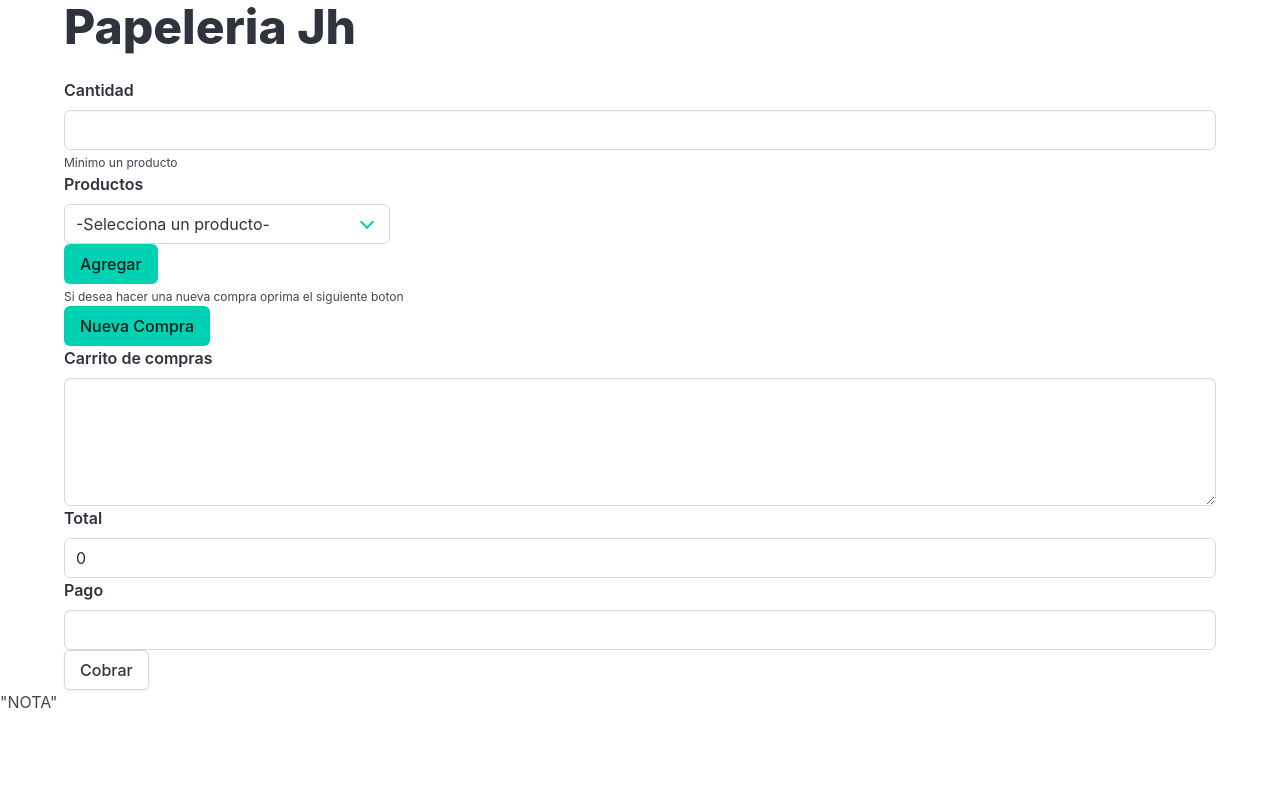
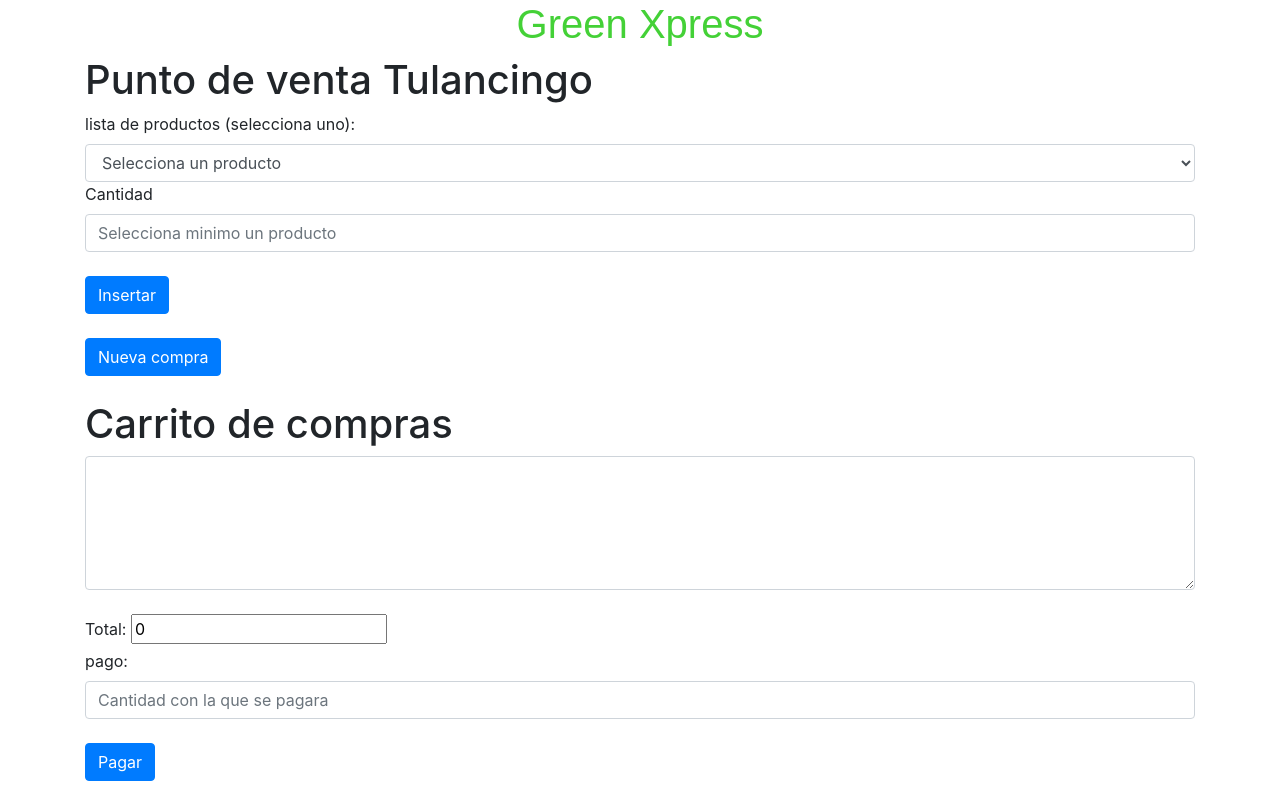
Before and after one commit to Cristopher-12/Tienda_Online, a PHP site: page /tienda.php in a window 1280 px wide. Run offline with PHP 8.4, Linux system fonts and the light colour scheme; some libraries are stand-ins or nearby versions.

Commit message:
TIENDA CORREGIDA

```diff
--- a/Tienda/carrito.js
+++ b/Tienda/carrito.js
@@ -1,22 +1,47 @@
-function agregar(){
-	var cantidad1 = $ ("#cantidad1").val();
-	var producto1 = $("#producto1 option:selected").text();
-	var costo = $ ("#producto1").val();
-	var carritocompras1 = $("#carritocompras1").val();
-	var total1 = $("#total1").val();
-	if (cantidad1<=10 & cantidad1>0){
-		$("#carritocompras1").text(carritocompras1+"Numero de producto: "+cantidad1+" Producto: "
-			+producto1+" Precio unitario: "+costo+" Total: "+parseFloat(costo)*parseFloat(cantidad1)
-			+"\n");
-		total_pago=parseFloat(cantidad1)*parseFloat(costo);
-		var pago_actual =$ ("#total1").val();
-	    var pago_final = parseFloat (total_pago)+parseFloat(pago_actual);
-	    $("#total1").val(pago_final);
-	}
+function insertar(){
+  var cantidad= $("#cantidad_product").val();
+  var nombreProducto = $("#producto option:selected").text();
+  var precio=$("#producto").val();
+  var carrito = $("#comment").val();
+  var total=0;
+
+  if(cantidad<10 & cantidad >0 &  precio >0){
+    $("#comment").text(carrito +"Cantidad: "+ cantidad + "\tProducto: " + nombreProducto +  "\tPrecio:$" + precio + "\tTotal:$"+ parseFloat(cantidad)*parseFloat(precio)+"\n");
+    llenaTotal(parseFloat(cantidad)* parseFloat(precio));
+    $("#cantidad_product").val(" ")
+    $("#producto").val("0")
+  }
+
+
+  else if (cantidad>0 & cantidad>=10 & precio>0){
+  }
+
+  else if (precio>0 & cantidad<=0 || precio<=0 & cantidad>0 ){
+  }
 }
-function nueva(){
-	$("#cantidad1").val("");
-	$("#producto1").val("0");
-	$("#total1").val('0');
-	$("#carritocompras1").empty();
+
+function limpiar(){
+  $("#comment").empty();
+  $("#cantidad_product").val(" ");
+  $("#totalCompra").val('0');
+  $("#producto").val("0");
+  $("#pago").val(" ")
 }
+
+
+function llenaTotal(costo){
+  var totalActual = $("#totalCompra").val();
+  var totalFinal = parseFloat(totalActual)+parseFloat(costo);
+  $("#totalCompra").val(totalFinal);
+}
+
+function validateForm() {
+  var x = document.forms["tienda"]["pago"].value;
+  var pago = $("#pago").val()
+  if (x == "") {
+    return false;
+    }
+
+  else if (pago<=0){
+  }
+}
--- /dev/null
+++ b/Tienda/styles.css
@@ -0,0 +1,15 @@
+.stiloslabel{
+  color: rgb(68, 209, 55);
+  font-family: 'Montserrat', sans-serif;
+  font-style: bold;
+  width: 100%;
+  text-align: center;
+}
+
+
+.stiloslabel1{
+  color: rgb(21, 24, 27);
+  font-family: 'Franklin Gothic Medium', 'Arial Narrow', Arial, sans-serif;
+  font-style: bold;
+  width: 50%;
+}
--- a/Tienda/tienda.php
+++ b/Tienda/tienda.php
@@ -1,56 +1,59 @@
 <!DOCTYPE html>
-<html>
-<head>
-	<meta name="viewport" content="width=device-width, initial-scale=1, shrink-to-fit=no">
-	<script src="https://code.jquery.com/jquery-3.5.1.slim.min.js" integrity="sha384-DfXdz2htPH0lsSSs5nCTpuj/zy4C+OGpamoFVy38MVBnE+IbbVYUew+OrCXaRkfj" crossorigin="anonymous"></script>
-	<script src="https://cdn.jsdelivr.net/npm/bootstrap@4.5.3/dist/js/bootstrap.bundle.min.js" integrity="sha384-ho+j7jyWK8fNQe+A12Hb8AhRq26LrZ/JpcUGGOn+Y7RsweNrtN/tE3MoK7ZeZDyx" crossorigin="anonymous"></script>
-	<script src="https://code.jquery.com/jquery-3.5.1.slim.min.js" integrity="sha384-DfXdz2htPH0lsSSs5nCTpuj/zy4C+OGpamoFVy38MVBnE+IbbVYUew+OrCXaRkfj" crossorigin="anonymous"></script>
-	<script src="https://cdn.jsdelivr.net/npm/popper.js@1.16.1/dist/umd/popper.min.js" integrity="sha384-9/reFTGAW83EW2RDu2S0VKaIzap3H66lZH81PoYlFhbGU+6BZp6G7niu735Sk7lN" crossorigin="anonymous"></script>
-	<script src="https://cdn.jsdelivr.net/npm/bootstrap@4.5.3/dist/js/bootstrap.min.js" integrity="sha384-w1Q4orYjBQndcko6MimVbzY0tgp4pWB4lZ7lr30WKz0vr/aWKhXdBNmNb5D92v7s" crossorigin="anonymous"></script>
-	<script type="text/javascript" src="carrito.js"></script>
-	 <link rel="stylesheet" type="text/css" href="bulma.css">
-	<title>Carrio de compras</title>
-</head>
-<body>
-  <form action="ticket.php" method="GET" target="_blank">
+<html lang="es">
+  <head>
+
+    <link rel="stylesheet" type="text/css" href="styles.css" media="screen"/>
+    <script type="text/javascript" src="carrito.js" charset="utf-8"></script>
+    <title>GREEN XPRESS</title>
+    <meta charset="utf-8">
+    <meta name="viewport" content="width=device-width, initial-scale=1">
+    <link rel="stylesheet" href="https://maxcdn.bootstrapcdn.com/bootstrap/4.5.2/css/bootstrap.min.css">
+    <script src="https://ajax.googleapis.com/ajax/libs/jquery/3.5.1/jquery.min.js"></script>
+    <script src="https://cdnjs.cloudflare.com/ajax/libs/popper.js/1.16.0/umd/popper.min.js"></script>
+    <script src="https://maxcdn.bootstrapcdn.com/bootstrap/4.5.2/js/bootstrap.min.js"></script>
+  </head>
+  <body>
     <div class="container">
-      <div class="colums">
-        <div class="colums is-4">
-          <h1 class="title is-1">Papeleria Jh</h1>
-          <label class="label">Cantidad</label>
-          <input type="number" name="cantidad_1" id="cantidad1" class="input" min="1" max="10">
-          <p class="help">Minimo un producto</p>
-          <label class="label">Productos</label>
-          <div class="select is-primary">
-            <select class="select" name="producto_1" id="producto1">
-                          <option>-Selecciona un producto-</option>
-                          <option value="100">Audifono Bluethoo sencillo $100.00</option>
-                          <option value="35">Cable v8 blindado $35.00</option>
-                          <option value="190">Audifono Bluethoo Airpod $190.00</option>
-                          <option value="17">Auxiliar 50 cm $17.00</option>
-                          <option value="25">Auxiliar 1.5 mts $25.00</option>
-                          <option value="10">Cable v8 Samsumg $10.00</option>
-                          <option value="17">Audifono Samsumg J5 $17.00</option>
-                          <option value="55">Cargador generico universal $55.00</option>
-                      </select>
-          </div>
+      <h1 class="stiloslabel">Green Xpress</h1>
+      <form method="POST" action="ticket.php" target="_blank" name="tienda" >
+        <h1>Punto de venta Tulancingo</h1>
+        <div class="form-group">
+          <label for="sel1">lista de productos (selecciona uno):</label>
+          <select class="form-control" id="producto" name="producto">
+            <option value="0" selected>Selecciona un producto</option>
+            <option value="1286">Galon Aloe sabor mango </option>
+            <option value="620">Polvo para malteada sabor Coco</option>
+            <option value="428">Caja de Brritas sabor Chocolate</option>
+            <option value="563">CR7 Drive</option>
+            <option value="1200">Proteina Strength</option>
+            <option value="1320">Herbalife Formula 1</option>
+            <option value="800">Gel corporal de Aloe</option>
+            <option value="300" >Te verde sabor granada</option>
+          </select>
+
+          <label for="cantidad">Cantidad</label>
+          <input type="number" class="form-control" id="cantidad_product" placeholder="Selecciona minimo un producto" name="cantidad">
           <br>
-          <button class="button is-primary" onclick="agregar()" id="agregar1" name="agregar_1">Agregar</button>
+          <input type="button" id="insert" class="btn btn-primary" onclick="insertar()"  value="Insertar">
           <br>
-          <p class="help">Si desea hacer una nueva compra oprima el siguiente boton</p>
-          <button class="button is-primary" onclick="nueva()" id="nuevo1" name="nuevo_1">Nueva Compra</button>
-          <label class="label">Carrito de compras</label>
-          <textarea class="textarea" name="carritocompras_1" id="carritocompras1"></textarea>
-          <label class="label">Total</label>
-          <input type="number" name="total_1" id="total1" class="input" value="0" readonly>
-          <label class="label">Pago</label>
-          <input type="number" name="pago_1" id="pago1" class="input" min="1">
-          <button type="submit" class="button is-secundary">Cobrar</button>
+
+          <br>
+          <input type="button" id ="compra" class="btn btn-primary" onclick="limpiar()" value="Nueva compra">
+          <br>
+
+          <br>
+          <h1>Carrito de compras</h1>
+          <textarea class="form-control" rows="5" id="comment" name="comment" ></textarea>
+          <br>
+          <label for="totalCompra">Total:</label>
+          <input type="text" value="0" id="totalCompra" name="totalCompra" class="campodeshabilitado">
+          <br>
+          <label for="cantidad">pago:</label>
+          <input type="number" class="form-control" id="pago" placeholder="Cantidad con la que se pagara" name="pago">
+          <br>
+          <input type="submit" class="btn btn-primary" value="Pagar" onclick="validateForm()">
         </div>
-      </div>
+      </form>
     </div>
-  </form>
-</body>
+  </body>
 </html>
-
-"NOTA"
```
Also changed, not shown: Tienda/estilos.css (deleted, +0 -11 lines), Tienda/ticket.php (+21 -13 lines), README.md, 1 other file.
